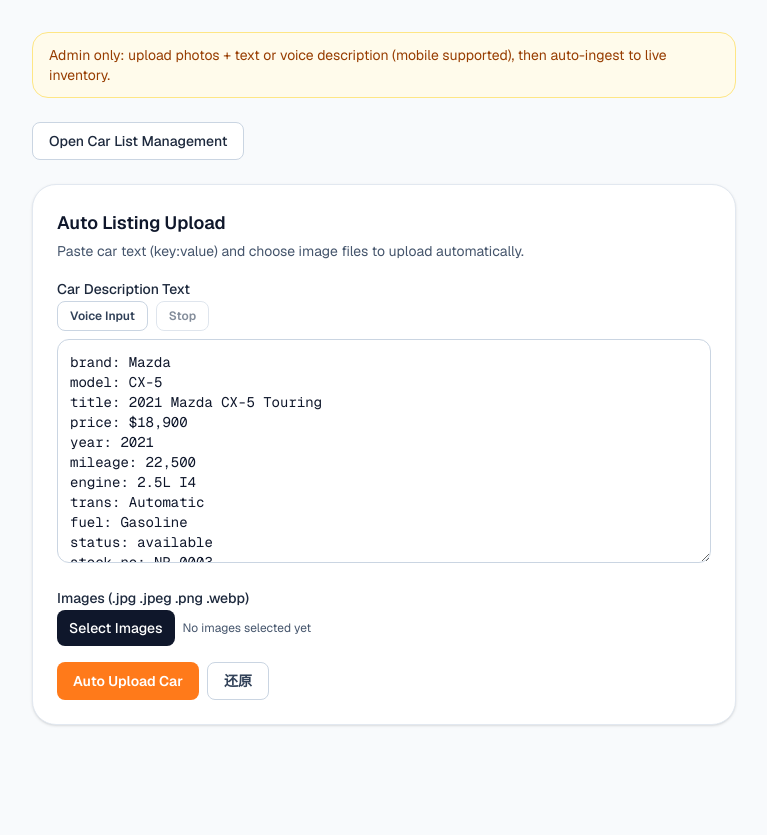
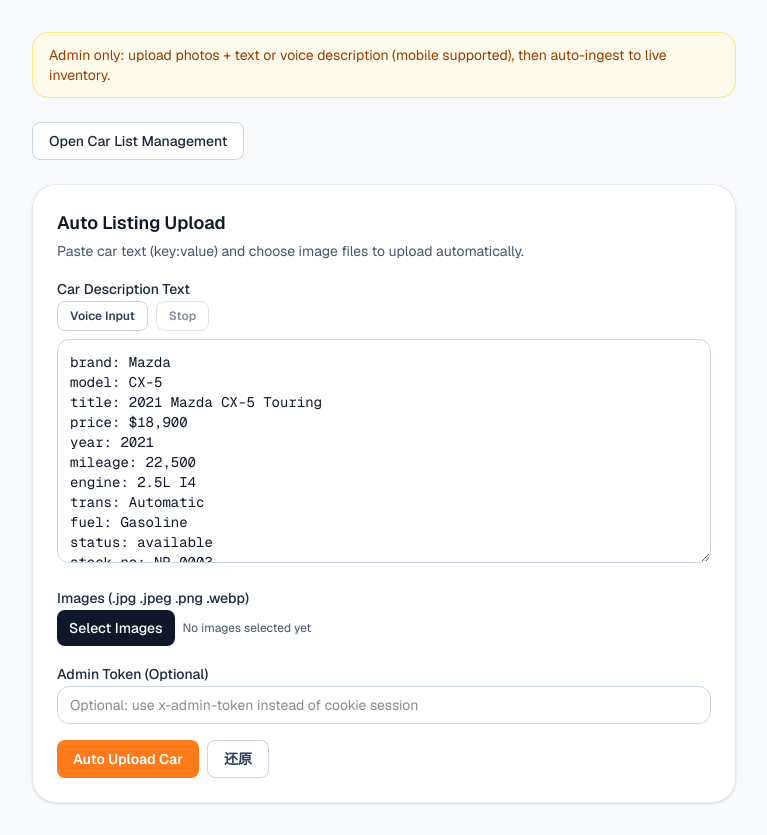
Before and after one commit to kuehn19xx-sudo/neorise-export-vibe-coding-, a Next.js app: page /admin/upload in a window 1280 px wide. Shown: the whole page, without its empty margins (256-1023 px from the left). Before the commit the page ends 800 px from the top, so only its background shows below. Built offline with nearby package versions, Linux system fonts and the light colour scheme.

Commit message:
feat: show optional token input on admin upload

```diff
--- a/src/app/admin/upload/page.tsx
+++ b/src/app/admin/upload/page.tsx
@@ -15,7 +15,7 @@
           Open Car List Management
         </Link>
       </div>
-      <CarIngestForm />
+      <CarIngestForm showAdminTokenInput />
     </main>
   );
 }
--- a/src/components/car-ingest-form.tsx
+++ b/src/components/car-ingest-form.tsx
@@ -21,6 +21,7 @@
 type SubmitState = "idle" | "submitting" | "success" | "error";
 type CarIngestFormProps = {
   requireAdminToken?: boolean;
+  showAdminTokenInput?: boolean;
 };
 
 type SelectedImage = {
@@ -168,7 +169,7 @@
   );
 }
 
-export function CarIngestForm({ requireAdminToken = false }: CarIngestFormProps) {
+export function CarIngestForm({ requireAdminToken = false, showAdminTokenInput = false }: CarIngestFormProps) {
   const [carText, setCarText] = useState(SAMPLE_TEXT);
   const [images, setImages] = useState<SelectedImage[]>([]);
   const [adminToken, setAdminToken] = useState("");
@@ -461,16 +462,18 @@
           ) : null}
         </label>
 
-        {requireAdminToken ? (
+        {requireAdminToken || showAdminTokenInput ? (
           <label className="block space-y-2">
-            <span className="text-sm font-medium text-slate-800">Admin Token</span>
+            <span className="text-sm font-medium text-slate-800">
+              Admin Token{requireAdminToken ? "" : " (Optional)"}
+            </span>
             <input
               type="password"
               value={adminToken}
               onChange={(event) => setAdminToken(event.target.value)}
               className="w-full rounded-xl border border-slate-300 px-3 py-2 text-sm text-slate-900 outline-none focus:border-[#ff7a1a]"
-              placeholder="Enter ADMIN_INGEST_TOKEN"
-              required
+              placeholder={requireAdminToken ? "Enter ADMIN_INGEST_TOKEN" : "Optional: use x-admin-token instead of cookie session"}
+              required={requireAdminToken}
             />
           </label>
         ) : null}
```
